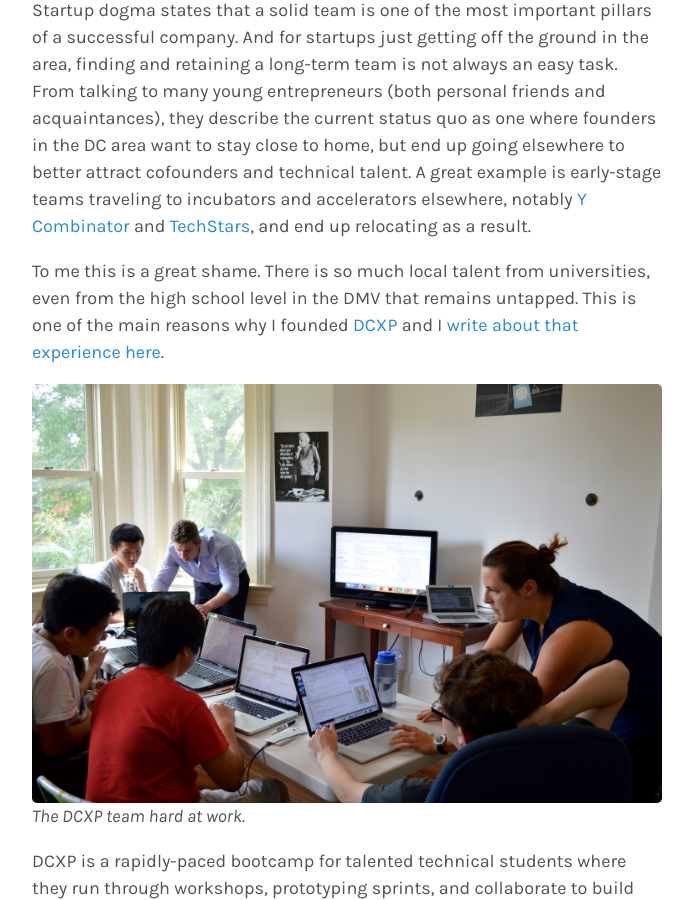
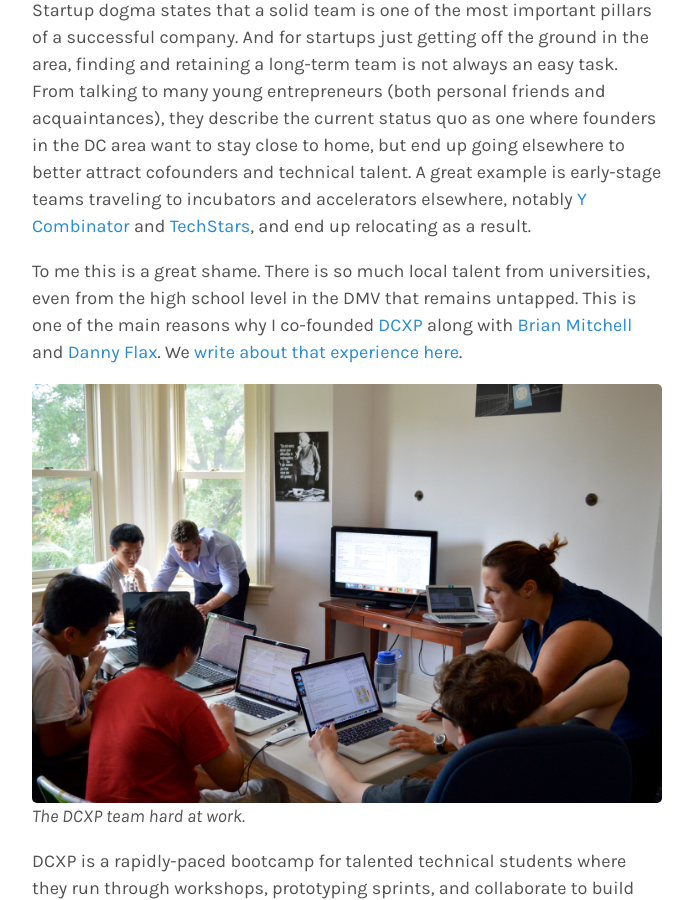
Before and after one commit to jasoncui/jasoncui.github.io, a Jekyll site: the page built from _posts/2016-01-11-my-hope-for-DC-tech.md, in a window 1280 px wide and 900 px high, scrolled down 2038 px. Shown: the whole window, without its empty margins (293-986 px from the left). Built offline with Jekyll 4.4.1, drawn with Linux system fonts in a browser that asks for light colours; comment, search, counter and statistics services are not loaded.

Commit message:
added danny and brian

```diff
--- a/_posts/2016-01-11-my-hope-for-DC-tech.md
+++ b/_posts/2016-01-11-my-hope-for-DC-tech.md
@@ -40,7 +40,7 @@ Again this seems relatively self-explanatory, and is more of a *fingers crossed*
 
 This is something I firmly believe in and am personally passionate about. Startup dogma states that a solid team is one of the most important pillars of a successful company. And for startups just getting off the ground in the area, finding and retaining a long-term team is not always an easy task. From talking to many young entrepreneurs (both personal friends and acquaintances), they describe the current status quo as one where founders in the DC area want to stay close to home, but end up going elsewhere to better attract cofounders and technical talent. A great example is early-stage teams traveling to incubators and accelerators elsewhere, notably [Y Combinator](https://www.ycombinator.com/) and [TechStars](http://www.techstars.com/), and end up relocating as a result.
 
-To me this is a great shame. There is so much local talent from universities, even from the high school level in the DMV that remains untapped. This is one of the main reasons why I founded [DCXP](http://www.joindcxp.org) and I [write about that experience here](https://medium.com/@joindcxp/why-we-started-dcxp-e15fe06fd311#.94h76ohj5).
+To me this is a great shame. There is so much local talent from universities, even from the high school level in the DMV that remains untapped. This is one of the main reasons why I co-founded [DCXP](http://www.joindcxp.org) along with [Brian Mitchell](https://www.linkedin.com/in/brian-mitchell-6b8704a2) and [Danny Flax](https://www.linkedin.com/in/danny-flax-143a2b3a). We [write about that experience here](https://medium.com/@joindcxp/why-we-started-dcxp-e15fe06fd311#.94h76ohj5).
 
 ![DC]({{ site.url }}/public/dcxp.jpg){: .center-image }
 *The DCXP team hard at work.*
```
